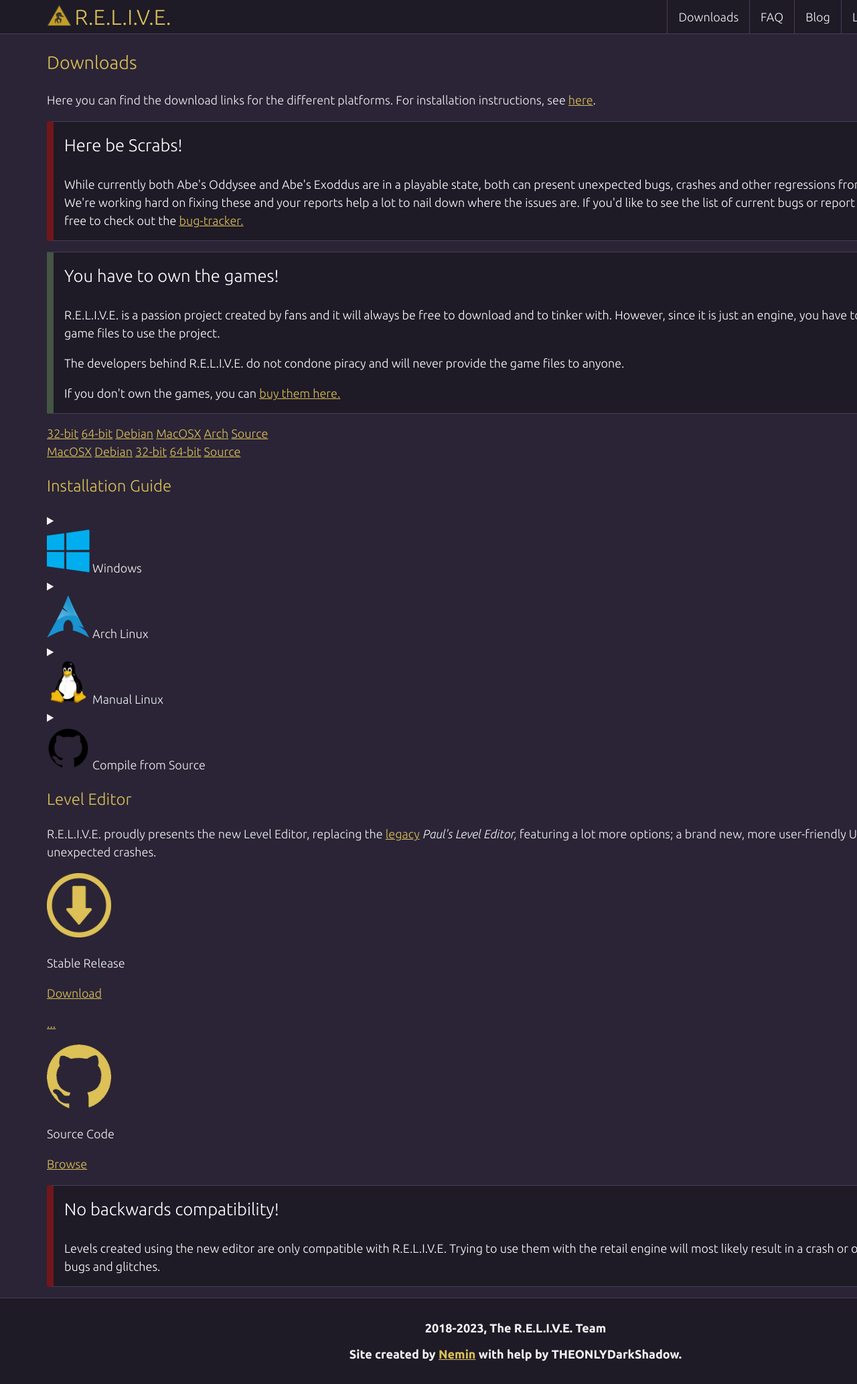
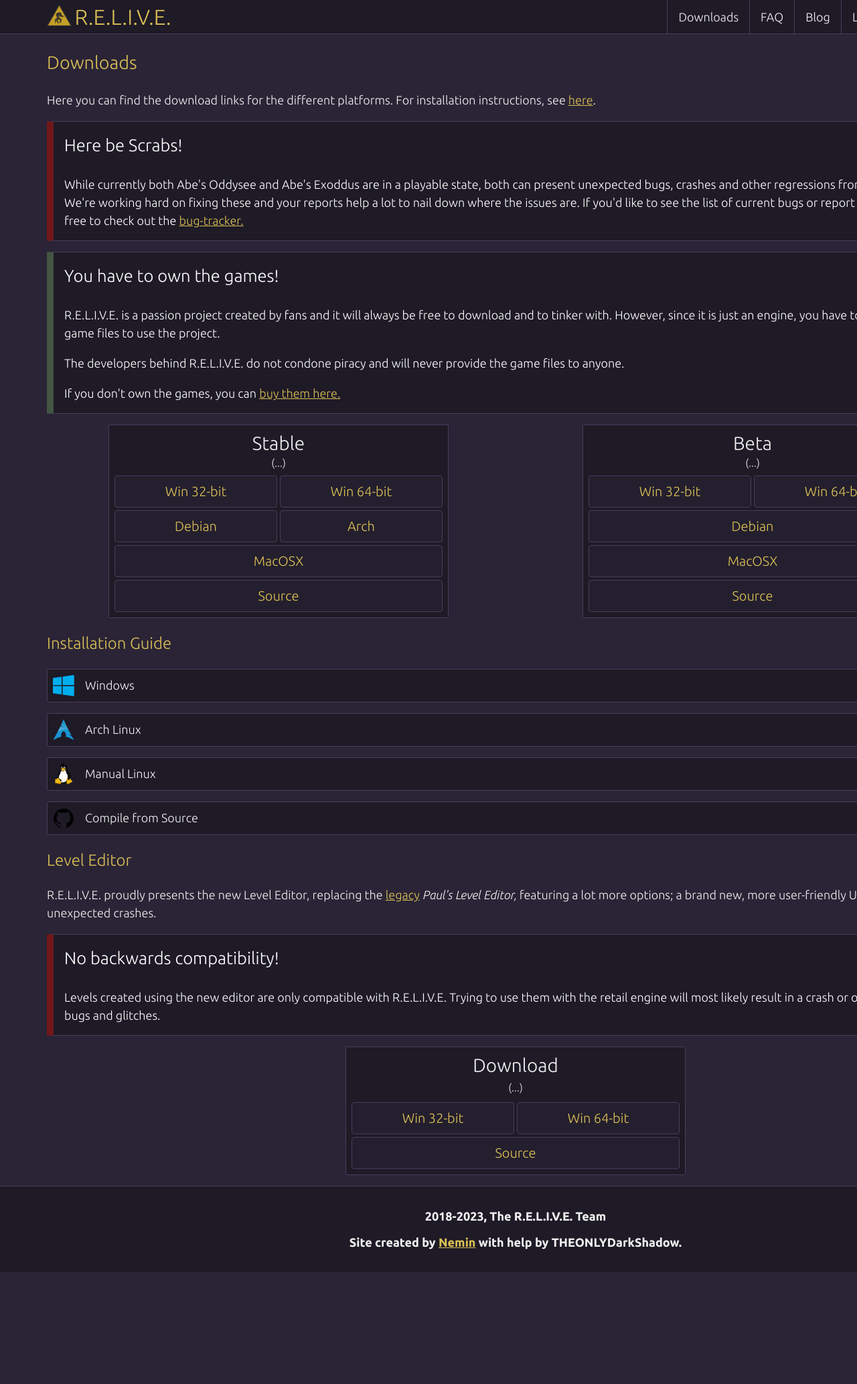
Before and after one commit to AliveTeam/AliveTeam.github.io, a Jekyll site: the page built from downloads.html, in a window 1280 px wide. Shown: the whole page at 67% size. Built offline with Jekyll 4.4.1, drawn with Linux system fonts in a browser that asks for light colours; after the commit the page ends 1900 px from its top, so only the background shows below that.

Commit message:
Reworked downloads.

```diff
--- a/_includes/download.html
+++ /dev/null
@@ -1,10 +0,0 @@
-<div class="item">
-    <img width="96px" src="imgs/{{ include.image }}">
-    <p>{{ include.text }}</p>
-    <a href="{{ include.link }}">
-      <p>{{ include.button }}</p>
-      {% if include.release %}
-      <p class="release" id="{{ include.release }}">...</p>
-      {% endif %}
-    </a>
-</div>
--- /dev/null
+++ b/css/downloads.scss
@@ -0,0 +1,115 @@
+---
+---
+
+div.downloads {
+    display: flex;
+    justify-content: space-around;
+    flex-wrap: wrap;
+    row-gap: 1rem;
+    column-gap: 1rem;
+
+    margin: 1rem 0;
+
+    p {
+        margin: 0;
+        text-align: center;
+        font-size: 1.75rem;
+
+        line-height: 1.35;
+    }
+
+    .release {
+        font-size: 1rem;
+        margin-bottom: 0.45rem;
+    }
+
+    a {
+        font-size: 1.25rem;
+
+        text-align: center;
+        padding: 0.5rem 0;
+        border-radius: 4px;
+        border: 1px solid var(--border-color);
+        text-decoration: none;
+
+        background-color: var(--spec-color);
+        color: var(--header-color);
+
+        &:hover {
+            background-color: var(--header-color);
+            color: var(--popup-color);
+        }
+    }
+
+    >div {
+        background-color: var(--popup-color);
+        flex-basis: 35%;
+        min-width: 300px;
+        border: 1px solid var(--border-color);
+        padding: 0.5rem;
+    }
+
+    .links {
+        display: flex;
+        flex-direction: column;
+        row-gap: 0.25rem;
+
+        div {
+            display: grid;
+            grid-template-columns: 1fr 1fr;
+            column-gap: 0.25rem;
+        }
+    }
+}
+
+#guide {
+    // For Chrome
+    details summary::-webkit-details-marker {
+        display:none;
+    }
+
+    details {
+        border: 1px solid var(--border-color);
+        background-color: var(--spec-color);
+
+        margin-bottom: 1rem;
+
+        &[open] summary {
+            border-bottom: 1px solid var(--border-color);
+        }
+
+        summary {
+            cursor: pointer;
+            background-color: var(--popup-color);
+            list-style-type: none;
+
+            & > div {
+                display: inline-grid;
+                align-items: center;
+                grid-template-columns: 32px auto;
+                padding: 0.5rem;
+                grid-gap: 1rem;
+            }
+
+            img {
+                width: 32px;
+            }
+        }
+
+        & > div {
+            padding: 1rem;
+
+            ol {
+                padding-left: 1rem;
+                margin: 0;
+
+                & > li:first-child p { margin-top: 0;}
+                & > li:last-child p { margin-bottom: 0;}
+            }
+
+            & > p:first-child { margin-top: 0;}
+            & > p:last-child { margin-bottom: 0;}
+        }
+    }
+
+}
--- a/css/index.scss
+++ b/css/index.scss
@@ -7,60 +7,6 @@
 
 @import "header_bg";
 #title::before {background-image: url('/imgs/bg.webp');}
-
-div.downloads {
-    display: grid;
-    grid-template-columns: repeat(auto-fit, 220px);
-    justify-content: center;
-    gap: 2rem;
-
-    margin: 2.5rem 0;
-
-    .item {
-        display: flex;
-        flex-direction: column;
-        align-items: center;
-    }
-
-    a {
-        flex-basis: 100%;
-        width: 100%;
-        justify-self: end;
-
-        text-decoration: none;
-        padding: 0.75rem;
-
-        border: 1px solid var(--border-color);
-        background-color: var(--popup-color);
-
-        display: flex;
-        flex-flow: column nowrap;
-        align-items: center;
-        justify-content: center;
-
-        p {
-            font-size: 1rem;
-            margin: 0;
-            text-align: center;
-        }
-
-        p.release {
-            font-size: 0.75rem;
-        }
-
-        &:hover {
-            background-color: var(--header-color);
-
-            p {
-                color: var(--popup-color);
-            }
-
-            img {
-                filter: brightness(0);
-            }
-        }
-    }
-}
 
 #title > div {
     display: grid;
@@ -127,14 +73,6 @@
     }
 }
 
-#roadmap {
-    #halver {
-        display: grid;
-        grid-template-columns: 1fr 1fr;
-        grid-gap: 2rem;
-    }
-}
-
 #support {
     margin-top: 2rem;
     margin-bottom: 2rem;
@@ -185,58 +123,6 @@
     }
 }
 
-#guide {
-    // For Chrome
-    details summary::-webkit-details-marker {
-        display:none;
-    }
-
-    details {
-        border: 1px solid var(--border-color);
-        background-color: var(--spec-color);
-
-        margin-bottom: 1rem;
-
-        &[open] summary {
-            border-bottom: 1px solid var(--border-color);
-        }
-
-        summary {
-            cursor: pointer;
-            background-color: var(--popup-color);
-            list-style-type: none;
-
-            & > div {
-                display: inline-grid;
-                align-items: center;
-                grid-template-columns: 32px auto;
-                padding: 0.5rem;
-                grid-gap: 1rem;
-            }
-
-            img {
-                width: 32px;
-            }
-        }
-
-        & > div {
-            padding: 1rem;
-
-            ol {
-                padding-left: 1rem;
-                margin: 0;
-
-                & > li:first-child p { margin-top: 0;}
-                & > li:last-child p { margin-bottom: 0;}
-            }
-
-            & > p:first-child { margin-top: 0;}
-            & > p:last-child { margin-bottom: 0;}
-        }
-    }
-
-}
-
 #blog {
     ul {
         display: flex;
--- a/downloads.html
+++ b/downloads.html
@@ -1,36 +1,61 @@
 ---
 ---
 
+<link rel="stylesheet" href="/css/downloads.css" />
+
 <script>
-  async function setDate(url, accessor, selector) {
-    const request = await fetch(url);
-    const json = await request.json();
-    const date = new Date(accessor(json));
-    const formatted = new Intl.DateTimeFormat("en-UK", {year: "numeric", month: "short", day: "numeric"}).format(date)
-
-    document.querySelector(selector).innerText = `(${formatted})`
+  const fetchJson = (url) => fetch("https://api.github.com/repos/" + url).then(r => r.json())
+  const urls = {
+    stable: "AliveTeam/alive_reversing/releases/latest",
+    beta: "mouzedrift/alive_reversing/commits/abi_break_refcount",
+    editor: "AliveTeam/qt-editor/releases/latest",
   }
 
-  false && window.addEventListener("load", () => {
 
-    setDate(
-      "https://api.github.com/repos/paulsapps/alive_reversing/commits/abi_break_refcount",
-      json => json.commit.author.date,
-      "#last_beta"
-    )
+  function setDate(json, accessor, selector) {
+    const date = new Date(accessor(json));
+    const formatted = new Intl.DateTimeFormat("en-UK", { year: "numeric", month: "short", day: "numeric" }).format(date);
 
-    setDate(
-      "https://api.github.com/repos/AliveTeam/alive_reversing/releases/latest",
-      json => json.created_at,
-      "#last_stable"
-    )
+    document.querySelector(selector).innerText = `(${formatted})`;
+  }
 
-    setDate(
-      "https://api.github.com/repos/AliveTeam/qt-editor/releases/latest",
-      json => json.created_at,
-      "#editor_stable"
-    )
-  })
+  function replaceURL(link, assets) {
+    const fileNames = new Map([
+      ["deb", "RELIVE-Linux.deb.zip"],
+      ["win32", "RELIVE_Windows_Binaries_Lite_Debug_x86.zip"],
+      ["win64", "RELIVE_Windows_Binaries_Lite_Debug_x64.zip"],
+      ["mac", "RELIVE-MacOSX.dmg.zip"],
+
+      ["editor_win32", "Editor_Release_x86"],
+      ["editor_win64", "Editor_Release_x64"],
+    ])
+
+    const type = link.dataset.type;
+    const fileName = fileNames.get(type);
+    const asset = assets.find(e => e.name.includes(fileName))
+
+    if (asset) {
+      link.setAttribute("href", asset.browser_download_url);
+    }
+    else {
+      console.warn("Couldn't get asset for " + type  + "!");
+    }
+  }
+
+  false &&
+    window.addEventListener("load", async () => {
+      const betaJson = await fetchJson(urls.beta);
+      const stableJson = await fetchJson(urls.stable);
+      const editorJson = await fetchJson(urls.editor)
+
+      const assets = stableJson.assets.concat(editorJson.assets);
+
+      Array.from(document.querySelectorAll(".artifact")).map(link => replaceURL(link, assets))
+
+      setDate(betaJson, (json) => json.commit.author.date, "#last_beta");
+      setDate(stableJson, (json) => json.created_at, "#last_stable");
+      setDate(editorJson, (json) => json.created_at, "#editor_stable");
+    });
 </script>
 
 <main>
@@ -60,28 +85,44 @@
         <p>If you don't own the games, you can <a href="http://www.oddworld.com/buy-games/">buy them here.</a></p>
       </div>
 
-      <div>
+      <div class="downloads">
         <div class="stable">
-          <a href="https://github.com/AliveTeam/alive_reversing/releases/latest">32-bit</a>
-          <a href="https://github.com/AliveTeam/alive_reversing/releases/latest">64-bit</a>
-          <a href="https://github.com/AliveTeam/alive_reversing/releases/latest">Debian</a>
-          <a href="https://github.com/AliveTeam/alive_reversing/releases/latest">MacOSX</a>
+          <p>Stable</p>
+          <p class="release" id="last_stable">(...)</p>
 
-          <a href="https://aur.archlinux.org/packages/relive-git">Arch</a>
-          <a href="https://github.com/AliveTeam/alive_reversing">Source</a>
+          <div class="links">
+            <div>
+              <a class="artifact" data-type="win32" href="https://github.com/AliveTeam/alive_reversing/releases/latest">Win 32-bit</a>
+              <a class="artifact" data-type="win64" href="https://github.com/AliveTeam/alive_reversing/releases/latest">Win 64-bit</a>
+            </div>
+            <div>
+              <a class="artifact" data-type="deb" href="https://github.com/AliveTeam/alive_reversing/releases/latest">Debian</a>
+              <a href="https://aur.archlinux.org/packages/relive-git">Arch</a>
+            </div>
+            <a class="artifact" data-type="mac" href="https://github.com/AliveTeam/alive_reversing/releases/latest">MacOSX</a>
+            <a href="https://github.com/AliveTeam/alive_reversing">Source</a>
+          </div>
         </div>
 
         <div class="beta">
-          <a href="https://ci.appveyor.com/api/projects/mouzedrift/alive-reversing/artifacts/build/relive-0.1-Darwin.dmg?branch=abi_break_refcount&job=MacOS">MacOSX</a>
-          <a href="https://ci.appveyor.com/api/projects/mouzedrift/alive-reversing/artifacts/build/relive-0.1-Linux.deb?branch=abi_break_refcount&job=Linux">Debian</a>
-          <a href="https://ci.appveyor.com/api/projects/mouzedrift/alive-reversing/artifacts/build/RELIVE_Windows_Binaries_Lite_Debug_x86.zip?branch=abi_break_refcount&job=Windows32">32-bit</a>
-          <a href="https://ci.appveyor.com/api/projects/mouzedrift/alive-reversing/artifacts/build/RELIVE_Windows_Binaries_Lite_Debug_x64.zip?branch=abi_break_refcount&job=Windows64">64-bit</a>
-          <a href="https://github.com/mouzedrift/alive_reversing/tree/abi_break_refcount">Source</a>
+          <p>Beta</p>
+          <p class="release" id="last_beta">(...)</p>
+
+          <div class="links">
+            <div>
+              <a href="https://ci.appveyor.com/api/projects/mouzedrift/alive-reversing/artifacts/build/RELIVE_Windows_Binaries_Lite_Debug_x86.zip?branch=abi_break_refcount&job=Windows32">Win 32-bit</a>
+              <a href="https://ci.appveyor.com/api/projects/mouzedrift/alive-reversing/artifacts/build/RELIVE_Windows_Binaries_Lite_Debug_x64.zip?branch=abi_break_refcount&job=Windows64">Win 64-bit</a>
+            </div>
+            <a href="https://ci.appveyor.com/api/projects/mouzedrift/alive-reversing/artifacts/build/relive-0.1-Linux.deb?branch=abi_break_refcount&job=Linux">Debian</a>
+            <a href="https://ci.appveyor.com/api/projects/mouzedrift/alive-reversing/artifacts/build/relive-0.1-Darwin.dmg?branch=abi_break_refcount&job=MacOS">MacOSX</a>
+            <a href="https://github.com/mouzedrift/alive_reversing/tree/abi_break_refcount">Source</a>
+          </div>
         </div>
       </div>
 
       <h2>Installation Guide</h2>
 
+      <section id="guide">
       <details>
         <summary>
           <div>
@@ -137,24 +178,37 @@
           <p>For instructions please see the <a href="https://github.com/AliveTeam/alive_reversing/blob/master/README.md">README.</a></p>
         </div>
       </details>
-  </div>
+    </div>
   </section>
 
   <section id="editor">
     <div>
       <h2>Level Editor</h2>
 
-      <p>R.E.L.I.V.E. proudly presents the new Level Editor, replacing the <a href="/legacy.html">legacy</a> <i>Paul's Level Editor,</i> featuring a lot more options; a brand new, more user-friendly UI; and a lot less unexpected crashes.</p>
-
-      <div class="downloads">
-        {% include download.html link="https://github.com/AliveTeam/qt-editor/releases/latest" text="Stable Release" button="Download" image="download.webp" release="editor_stable" %}
-
-        {% include download.html link="https://github.com/AliveTeam/qt-editor" text="Source Code" button="Browse" image="gh.webp" %}
-      </div>
+      <p>
+        R.E.L.I.V.E. proudly presents the new Level Editor, replacing the <a href="/legacy.html">legacy</a> <i>Paul's Level Editor,</i> featuring a lot more
+        options; a brand new, more user-friendly UI; and a lot less unexpected crashes.
+      </p>
 
       <div class="warning" id="backwards">
         <h3>No backwards compatibility!</h3>
-        <p>Levels created using the new editor are only compatible with R.E.L.I.V.E. Trying to use them with the retail engine will most likely result in a crash or other unexpected bugs and glitches.</p>
+        <p>
+          Levels created using the new editor are only compatible with R.E.L.I.V.E. Trying to use them with the retail engine will most likely result in a crash
+          or other unexpected bugs and glitches.
+        </p>
+      </div>
+
+      <div class="downloads">
+
+        <div class="links">
+          <p>Download</p>
+          <p class="release" id="editor_stable">(...)</p>
+          <div>
+            <a class="artifact" data-type="editor_win32" href="https://github.com/AliveTeam/alive_reversing/releases/latest">Win 32-bit</a>
+            <a class="artifact" data-type="editor_win64" href="https://github.com/AliveTeam/alive_reversing/releases/latest">Win 64-bit</a>
+          </div>
+          <a href="https://github.com/AliveTeam/qt-editor">Source</a>
+        </div>
       </div>
     </div>
   </section>
```
